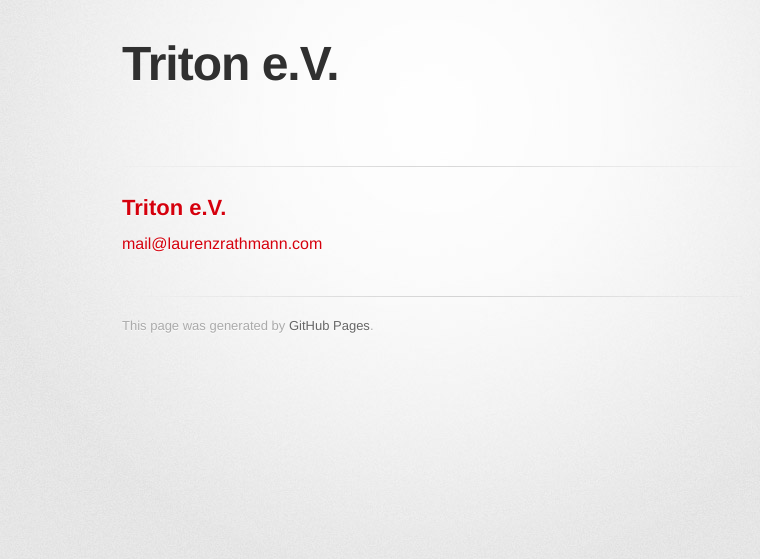
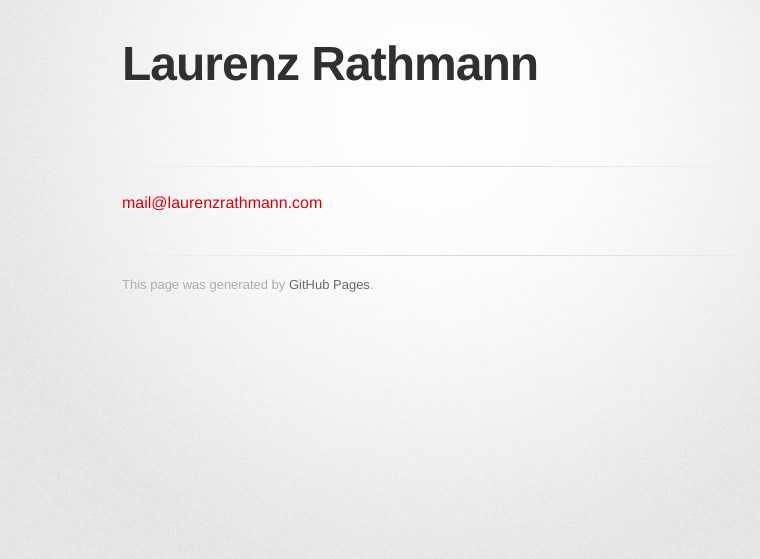
Before and after one commit to laurenzrathmann/laurenzrathmann.github.io, a Jekyll site: the page built from index.md, in a window 1280 px wide. Shown: the top 559 px of the page, without its empty margins (208-968 px from the left). Built offline with Jekyll 4.4.1, drawn with Linux system fonts in a browser that asks for light colours; some web fonts are replaced; the repository's description, which GitHub fills in, is left out; our own code applies the rules of GitHub Pages for plain Markdown files.

Commit message:
Update index.md

```diff
--- a/index.md
+++ b/index.md
@@ -1,6 +1,4 @@
 ---
 layout: default
 ---
-[Triton e.V.](https://unsinkabletwo.laurenzrathmann.com/)
----
 [mail@laurenzrathmann.com](mailto:mail@laurenzrathmann.com)
```
